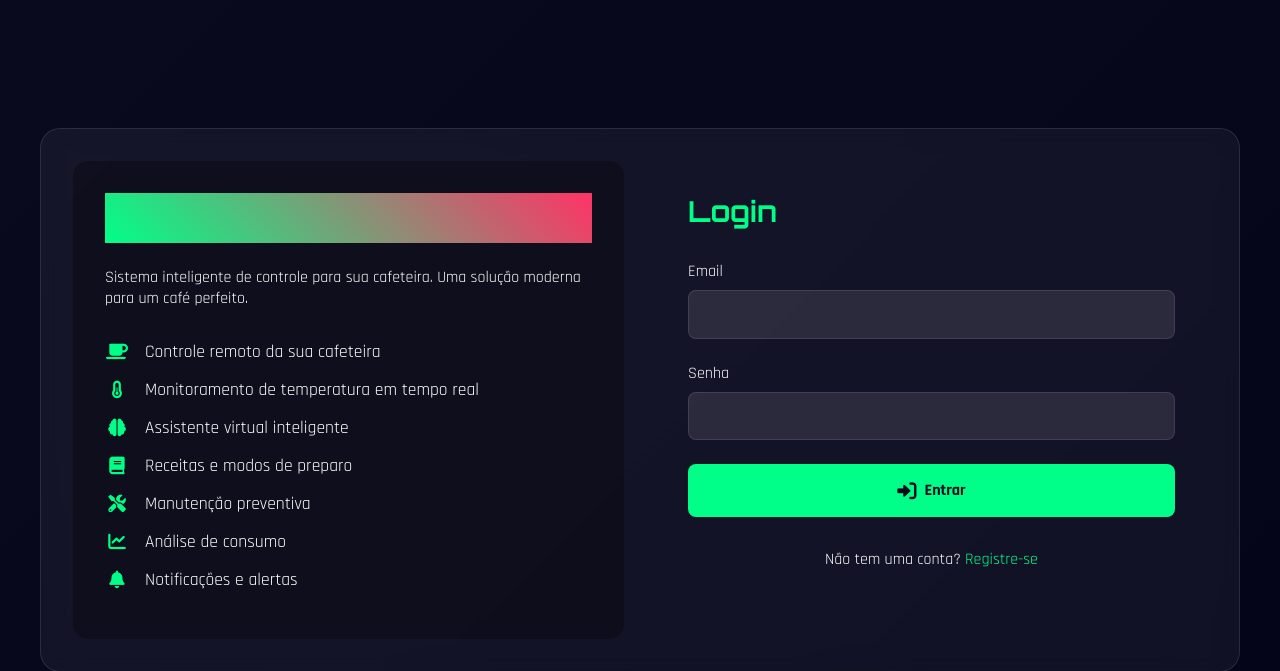
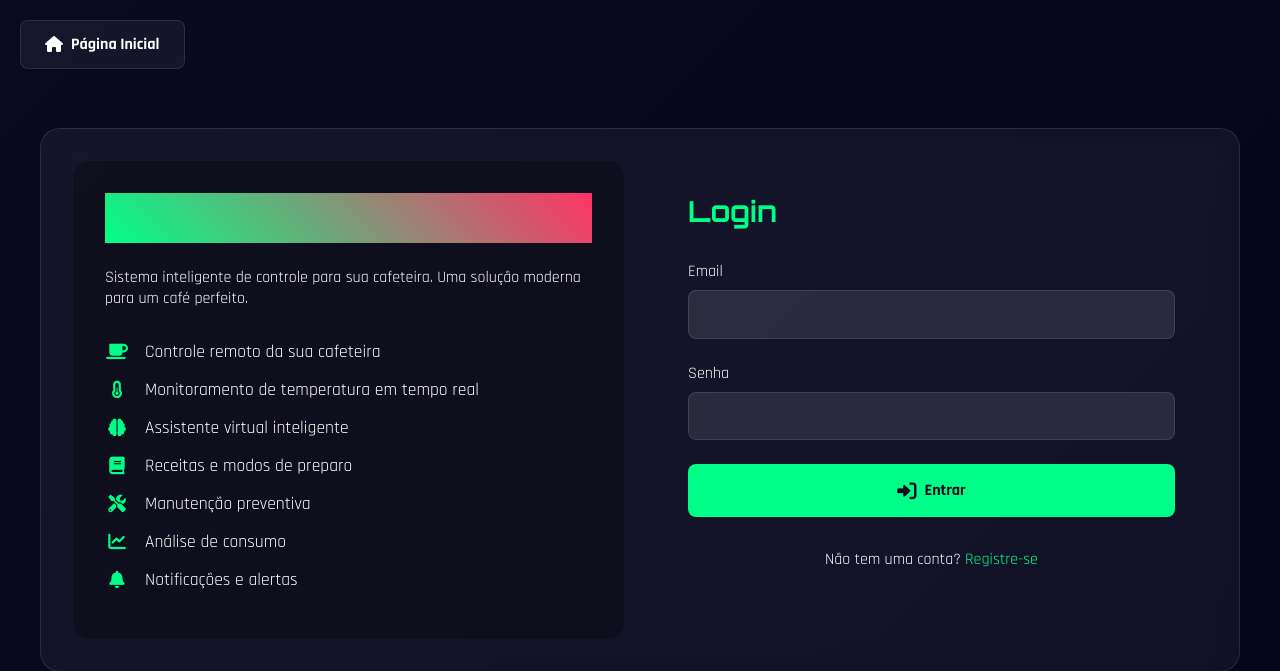
Before and after one commit to estevam5s/cafeteira-ia-iot, a Flask app: page /auth in a window 1280 px wide. Shown: the top 671 px of the page. Run offline with Flask 3, Linux system fonts and the light colour scheme.

Commit message:
melhorando o projeto

```diff
--- a/templates/auth.html
+++ b/templates/auth.html
@@ -41,6 +41,31 @@
         padding: 20px;
       }
 
+      .home-button {
+        position: fixed;
+        top: 20px;
+        left: 20px;
+        padding: 0.8rem 1.5rem;
+        background: var(--glass-bg);
+        border: 1px solid var(--glass-border);
+        border-radius: 8px;
+        color: var(--text-light);
+        font-weight: bold;
+        cursor: pointer;
+        transition: all 0.3s ease;
+        display: flex;
+        align-items: center;
+        gap: 0.5rem;
+        text-decoration: none;
+      }
+
+      .home-button:hover {
+        background: var(--primary-neon);
+        color: var(--bg-dark);
+        transform: translateY(-2px);
+        box-shadow: 0 5px 15px rgba(0, 255, 136, 0.3);
+      }
+
       .auth-container {
         width: 100%;
         max-width: 1200px;
@@ -63,16 +88,16 @@
       .info-section h1 {
         font-family: "Orbitron", sans-serif;
         font-size: 2.5rem;
-        /* -webkit-background-clip: text; */ /* Faz o fundo do gradiente aparecer apenas no texto */
-        color: transparent; /* Deixa o fundo transparente e o texto também */
+        color: transparent;
         background: linear-gradient(
           45deg,
           var(--primary-neon),
           var(--accent-pink)
-        ); /* Aplica o gradiente ao texto */
-        -webkit-text-fill-color: transparent; /* Garante que o gradiente seja visível no texto */
-        margin-bottom: 1.5rem; /* Espaço abaixo do título */
+        );
+        -webkit-text-fill-color: transparent;
+        margin-bottom: 1.5rem;
       }
+
 
       .form-container {
         display: none;
@@ -215,12 +240,18 @@
         }
 
         .info-section {
-          display: none;
-        }
+        padding: 2rem;
+        background: rgba(0, 0, 0, 0.3);
+        border-radius: 15px;
+      }
       }
     </style>
   </head>
   <body>
+    <a href="index.html" class="home-button">
+        <i class="fas fa-home"></i>
+        Página Inicial
+    </a>
     <div class="auth-container">
       <!-- Seção de Informações -->
       <div class="info-section">
```
